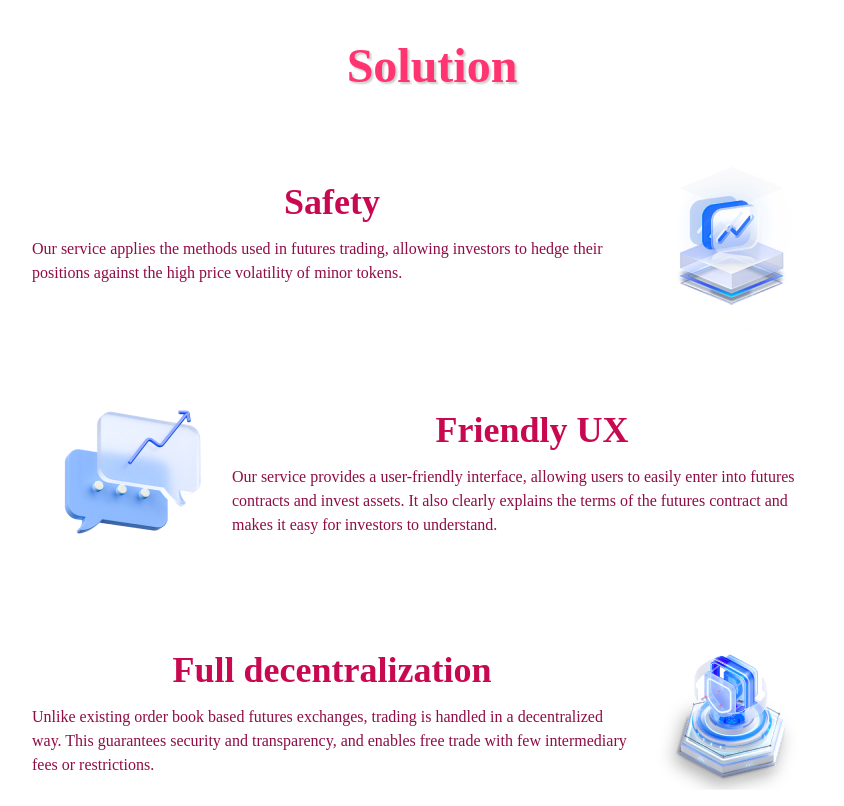
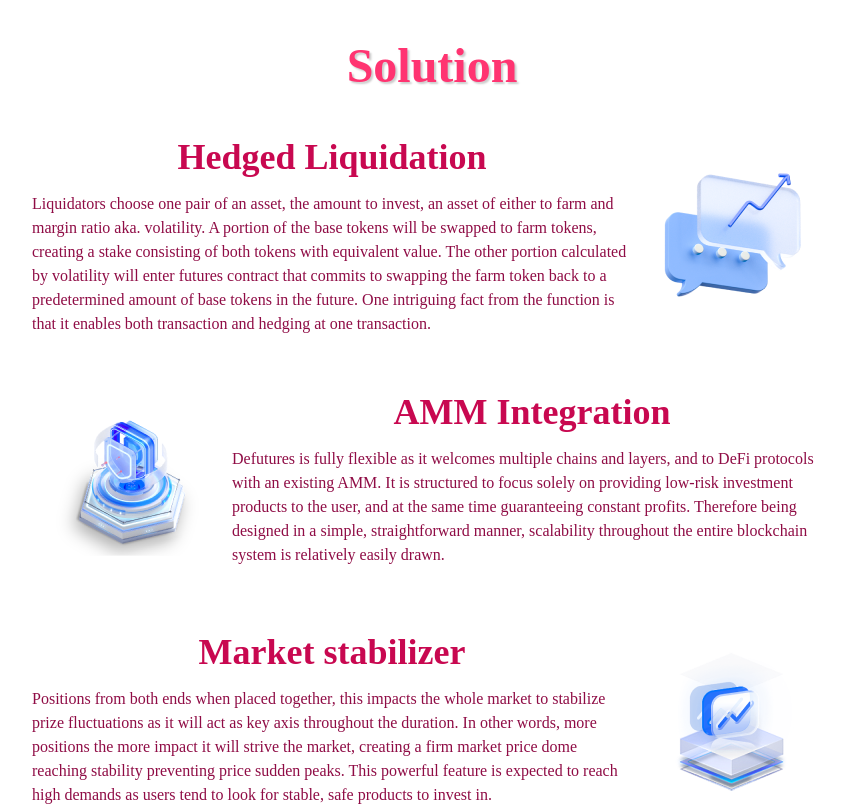
Before and after one commit to ETHGlobal-Tokyo-ValleyDance/defutures-frontend, a React (Vite) app: page / in a window 1280 px wide. Shown: the part 1400-2206 px from the top of the page, without its empty margins (208-1052 px from the left). Built offline with nearby package versions, Linux system fonts and the light colour scheme; a web font is replaced by a local one.

Commit message:
home description

```diff
--- a/src/pages/home/index.tsx
+++ b/src/pages/home/index.tsx
@@ -122,35 +122,44 @@
           <div>
             <div className="flex flex-col items-center justify-center">
               <h1 className="text-[36px] mb-2 text-primary-700 font-bold">
-                Safety
+                Hedged Liquidation
               </h1>
               <p className="text-primary-900 w-[600px]">
-                Our service applies the methods used in futures trading,
-                allowing investors to hedge their positions against the high
-                price volatility of minor tokens.
+                Liquidators choose one pair of an asset, the amount to invest,
+                an asset of either to farm and margin ratio aka. volatility. A
+                portion of the base tokens will be swapped to farm tokens,
+                creating a stake consisting of both tokens with equivalent
+                value. The other portion calculated by volatility will enter
+                futures contract that commits to swapping the farm token back to
+                a predetermined amount of base tokens in the future. One
+                intriguing fact from the function is that it enables both
+                transaction and hedging at one transaction.
               </p>
             </div>
           </div>
 
           <div>
-            <img src={home3} />
+            <img src={home4} />
           </div>
         </div>
 
         <div className="flex flex-row items-center mb-10">
           <div>
-            <img src={home4} />
+            <img src={home5} />
           </div>
           <div>
             <div className="flex flex-col items-center justify-center">
               <h1 className="text-[36px] mb-2 text-primary-700 font-bold">
-                Friendly UX
+                AMM Integration
               </h1>
               <p className="text-primary-900 w-[600px]">
-                Our service provides a user-friendly interface, allowing users
-                to easily enter into futures contracts and invest assets. It
-                also clearly explains the terms of the futures contract and
-                makes it easy for investors to understand.
+                Defutures is fully flexible as it welcomes multiple chains and
+                layers, and to DeFi protocols with an existing AMM. It is
+                structured to focus solely on providing low-risk investment
+                products to the user, and at the same time guaranteeing constant
+                profits. Therefore being designed in a simple, straightforward
+                manner, scalability throughout the entire blockchain system is
+                relatively easily drawn.
               </p>
             </div>
           </div>
@@ -160,19 +169,22 @@
           <div>
             <div className="flex flex-col items-center justify-center">
               <h1 className="text-[36px] mb-2 text-primary-700 font-bold">
-                Full decentralization
+                Market stabilizer
               </h1>
               <p className="text-primary-900 w-[600px]">
-                Unlike existing order book based futures exchanges, trading is
-                handled in a decentralized way. This guarantees security and
-                transparency, and enables free trade with few intermediary fees
-                or restrictions.
+                Positions from both ends when placed together, this impacts the
+                whole market to stabilize prize fluctuations as it will act as
+                key axis throughout the duration. In other words, more positions
+                the more impact it will strive the market, creating a firm
+                market price dome reaching stability preventing price sudden
+                peaks. This powerful feature is expected to reach high demands
+                as users tend to look for stable, safe products to invest in.
               </p>
             </div>
           </div>
 
           <div>
-            <img src={home5} />
+            <img src={home3} />
           </div>
         </div>
       </div>
```
